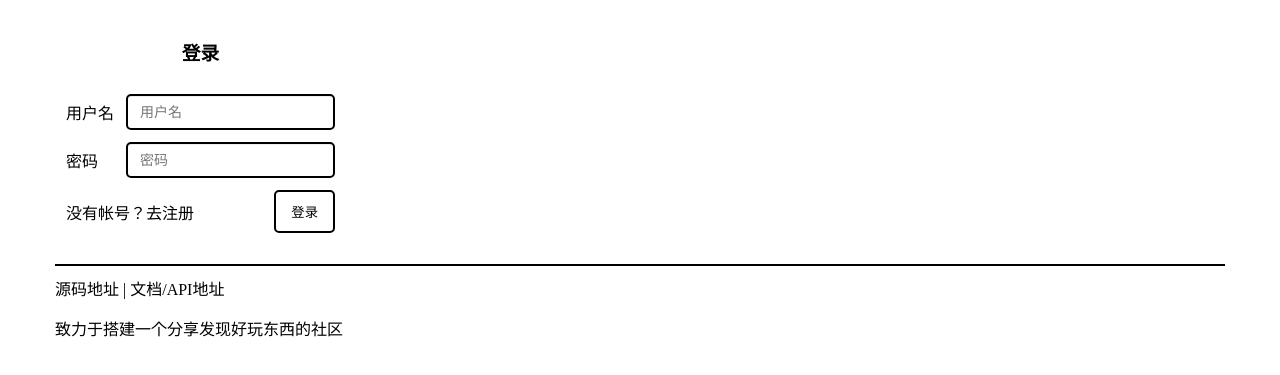
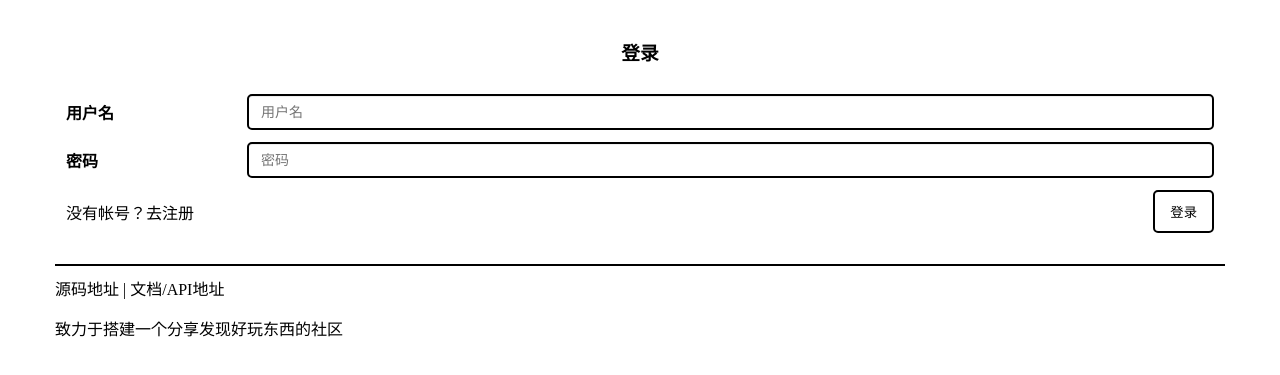
Before and after one commit to atjiu/pybbs-front-react, a React app: page /#/login in a window 1280 px wide. Shown: the part 53-428 px from the top of the page. Built offline with nearby package versions, Linux system fonts and the light colour scheme.

Commit message:
更新登录注册的样式

```diff
--- a/src/components/Login.js
+++ b/src/components/Login.js
@@ -40,15 +40,15 @@ class Login extends Component {
     return (
       <section className="animated bounce">
         {this.state.enable_redirect ? <Redirect to={this.state.redirect_url} /> : null}
-        <table border="0">
+        <table border="0" className="login-register">
           <caption><h3>登录</h3></caption>
           <tbody>
             <tr>
-              <td>用户名</td>
+              <th>用户名</th>
               <td><input type="text" ref="username" placeholder="用户名" /></td>
             </tr>
             <tr>
-              <td>密码</td>
+              <th>密码</th>
               <td><input type="password" ref="password" placeholder="密码" /></td>
             </tr>
             <tr>
--- a/src/components/Register.js
+++ b/src/components/Register.js
@@ -40,15 +40,15 @@ class Register extends Component {
     return (
       <section className="animated bounce">
         {this.state.enable_redirect ? <Redirect to={this.state.redirect_url} /> : null}
-        <table border="0">
+        <table border="0" className="login-register">
           <caption><h3>注册</h3></caption>
           <tbody>
             <tr>
-              <td>用户名</td>
+              <th>用户名</th>
               <td><input type="text" ref="username" placeholder="用户名" /></td>
             </tr>
             <tr>
-              <td>密码</td>
+              <th>密码</th>
               <td><input type="password" ref="password" placeholder="密码" /></td>
             </tr>
             <tr>
--- a/src/scss/app.scss
+++ b/src/scss/app.scss
@@ -114,6 +114,14 @@ table {
     span {
       cursor: pointer;
     }
+  }
+}
+
+.login-register {
+  width: 100%;
+  th {
+    width: 15%;
+    text-align: left;
   }
 }
 
```
